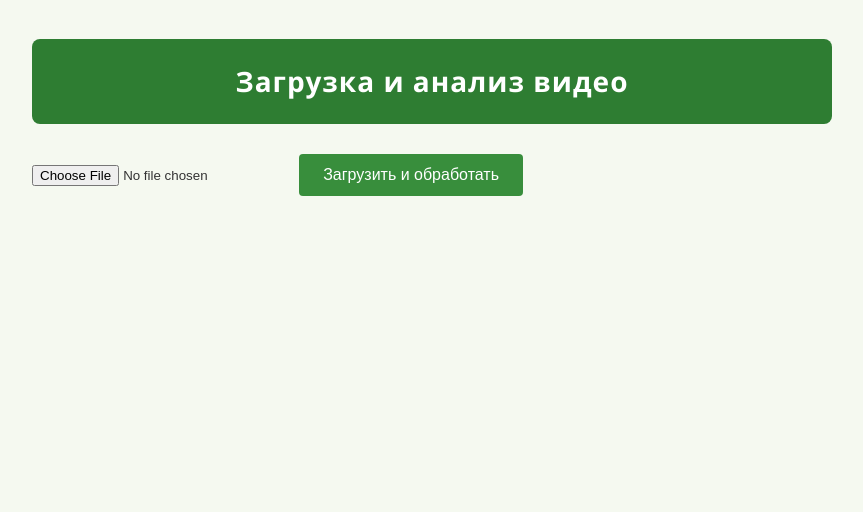
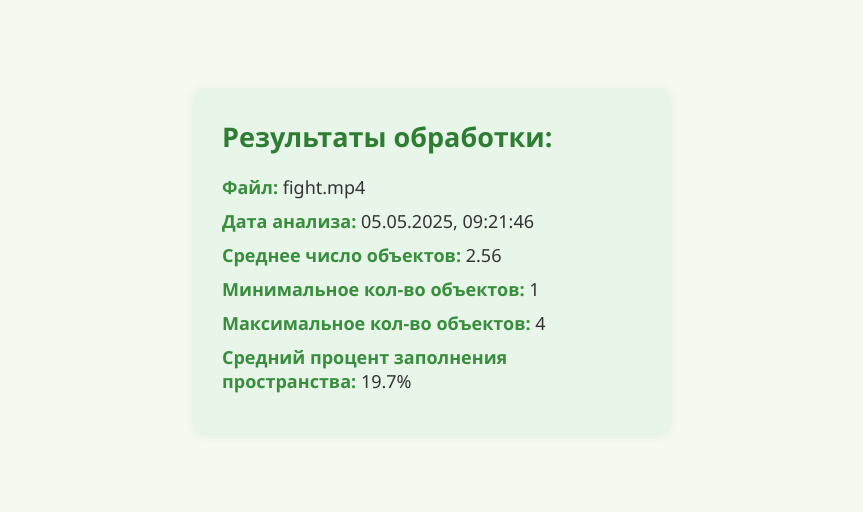
Before and after one commit to Salvia-Plant/Praktika, a Flask app: page / in a window 1280 px wide. Shown: the top 512 px of the page, without its empty margins (208-1071 px from the left). Run offline with Flask 3, Linux system fonts and the light colour scheme.

Commit message:
added comments

```diff
--- a/app.py
+++ b/app.py
@@ -4,38 +4,44 @@ import os
 import uuid
 
 app = Flask(__name__)
+#  Flask – это класс; мы создаём экземпляр (ООП) → объект с dunder‑методом __call__,
+#  поэтому веб‑сервер может «звать» app(request_environ) как функцию.
 
-UPLOAD_FOLDER = 'uploads'
-RESULT_FOLDER = 'results'
+UPLOAD_FOLDER = 'uploads' # куда кладём оригинальные ролики
+RESULT_FOLDER = 'results' # куда YOLO сохранит готовые видео
 os.makedirs(UPLOAD_FOLDER, exist_ok=True)
 os.makedirs(RESULT_FOLDER, exist_ok=True)
 
-model = YOLO('yolov8n.pt')  # Убедись, что файл модели есть в папке проекта
+model = YOLO('yolov8n.pt')
+#  – считываются веса .pt
+#  – строится вычислительный граф (PyTorch)
+#  – объект реализует __call__/predict, поэтому можно вызвать model(...)
 
-@app.route('/')
+@app.route('/') # ← декоратор: регистрирует URL "/" → функцию index
 def index():
-    return render_template('index.html')
+    return render_template('index.html') # Jinja2 → HTML → Response
 
-@app.route('/upload', methods=['POST'])
+@app.route('/upload', methods=['POST'])  # POST, т.к. клиент отправляет файл
 def upload():
-    if 'video' not in request.files:
+     # — Проверка, что в multipart‑form пришёл файл с ключом "video"
+    if 'video' not in request.files: # request.files – ImmutableMultiDict, dunder __getitem__
         return jsonify({'error': 'Нет файла'}), 400
     file = request.files['video']
     if file.filename == '':
         return jsonify({'error': 'Файл не выбран'}), 400
 
-    video_id = str(uuid.uuid4())
-    input_path = os.path.join(UPLOAD_FOLDER, f'{video_id}.mp4')
+    video_id = str(uuid.uuid4())  # — Генерируем уникальный id ролика (UUID4 → строка), чтобы не столкнуть имена
+    input_path = os.path.join(UPLOAD_FOLDER, f'{video_id}.mp4') # — Формируем путь, куда сохранить оригинал
 
     file.save(input_path)
 
     # Обработка видео нейронкой (YOLO)
-    results = model.predict(
+    results = model.predict(     # high‑level вызов Ultralytics
         input_path,
         save=True,
         save_txt=False,
         project=RESULT_FOLDER,
-        name=video_id,
+        name=video_id,    # подпапка = UUID → isolation
         exist_ok=True
     )
     # Найти обработанное видео
@@ -50,14 +56,28 @@ def upload():
     if not processed_video:
         return jsonify({'error': 'Ошибка обработки'}), 500
 
-    return jsonify({'result_url': f'/result/{video_id}/{processed_video}'})
+    return jsonify({'result_url': f'/result/{video_id}/{processed_video}'}) #Преобразует Python-словарь в JSON-строку:
+#Упаковывает это в HTTP-ответ с заголовком Content-Type: application/json.Отправляет результат на фронт.
+#Таким образом, сервер отвечает браузеру в формате JSON.
 
-
-@app.route('/result/<video_id>/<filename>')
+@app.route('/result/<video_id>/<filename>')  # динамические сегменты URL
 def result(video_id, filename):
+    # send_from_directory → готовый Response с заголовками,
+    #   поддерживает X‑Sendfile для nginx, range‑запросы и т.д.
     return send_from_directory(os.path.join(RESULT_FOLDER, video_id), filename)
 
 
 
 if __name__ == '__main__':
     app.run(debug=True)
+
+# Это web-приложение на Flask, которое позволяет пользователю загрузить видео, автоматически определить на нём животных
+# с помощью модели YOLOv8, и получить обработанное видео с выделенными объектами.Все данные между frontend и backend
+# передаются через JSON, а JavaScript обрабатывает загрузку и показ результата прямо в браузере, без перезагрузки.
+#Я реализовала backend, подключила модель, написала логику загрузки/отправки, и оформила базовый frontend с валидацией
+# и предпросмотром видео.
+
+#В проекте я использую JSON для общения между frontend и backend.
+#Flask-часть возвращает jsonify(...) — это Python-словарь, превращённый в JSON-ответ.
+#На frontend-е в JS я вызываю fetch(...).then(resp => resp.json()) — и получаю данные обратно в объекте.
+#Это простой способ передавать информацию между сервером и браузером, без перезагрузки страницы.
--- a/static/script.js
+++ b/static/script.js
@@ -1,37 +1,64 @@
 document.addEventListener('DOMContentLoaded', function() {
-    const uploadBtn = document.getElementById('upload-btn');
     const videoInput = document.getElementById('video-upload');
+    const preview = document.getElementById('video-preview');
+    const uploadBtn = document.getElementById('upload-btn'); // кнопка «Отправить»
     const resultContainer = document.getElementById('result-container');
-    const resultVideo = document.getElementById('result-video');
+    const resultVideo = document.getElementById('result-video'); // <video> с отмеченными животными
+    let selectedFile = null; // будет хранить выбранный объект File
 
+    //В JavaScript-части я использую обычные функции, обработчики событий и встроенные API браузера
+    //Когда пользователь выбирает видео, срабатывает событие change и запускается функция предпросмотра.
+    //При клике на кнопку — срабатывает событие click, формируется объект FormData, и файл отправляется через fetch() на backend.
+    //Мы также используем URL.createObjectURL — это встроенный способ показать видео до отправки.
+
+    // Предпросмотр видео до отправки на сервер
+    videoInput.addEventListener('change', function() {
+        if (videoInput.files && videoInput.files[0]) {
+            selectedFile = videoInput.files[0];
+            const url = URL.createObjectURL(selectedFile);
+            preview.src = url;
+            preview.style.display = 'block';
+            resultContainer.style.display = 'none'; // скрываем обработанное видео при выборе нового
+        } else {
+            preview.src = '';
+            preview.style.display = 'none';
+        }
+    });
+
+    // Отправка видео на сервер и показ обработанного видео
     uploadBtn.addEventListener('click', function () {
-        if (videoInput.files.length === 0) {
-            alert('Выберите видео!');
+        if (!selectedFile) {
+            alert('Сначала выберите видео!');
             return;
         }
-        const formData = new FormData();
-        formData.append('video', videoInput.files[0]);
+        const formData = new FormData();  // Формируем тело запроса: multipart/form-data
+        formData.append('video', selectedFile);  // ключ 'video' — совпадает с backend‑кодом
+
+         // Деактивируем кнопку, чтобы пользователь не нажимал повторно
         uploadBtn.disabled = true;
-        uploadBtn.textContent = 'Загрузка...';
+        uploadBtn.textContent = 'Обработка...';
 
-        fetch('/upload', {
+        fetch('/upload', {   // fetch API (Promise‑базовый) — POST на маршрут /upload (Flask)
             method: 'POST',
             body: formData
         })
-        .then(resp => resp.json())
+    //ответ от сервера обрабатывается через промисы (then, catch), и результат вставляется в HTML-страницу.
+        .then(resp => resp.json())  // парсим JSON‑ответ backend’а
         .then(data => {
             uploadBtn.disabled = false;
-            uploadBtn.textContent = 'Загрузить и обработать';
-            if (data.result_url) {
+            uploadBtn.textContent = 'Отправить на обработку';
+            if (data.result_url) {   // фласк вернул ссылку вида /result/<uuid>/file.mp4
                 resultVideo.src = data.result_url;
-                resultContainer.classList.remove('hidden');
+                resultContainer.style.display = 'block';
+                resultVideo.load();
+                resultVideo.play();
             } else {
                 alert(data.error || 'Ошибка обработки');
             }
         })
         .catch(err => {
             uploadBtn.disabled = false;
-            uploadBtn.textContent = 'Загрузить и обработать';
+            uploadBtn.textContent = 'Отправить на обработку';
             alert('Ошибка загрузки/обработки');
         });
     });
--- a/templates/index.html
+++ b/templates/index.html
@@ -2,21 +2,52 @@
 <html lang="ru">
 <head>
     <meta charset="UTF-8">
-    <title>Загрузка и анализ видео</title>
-    <link rel="stylesheet" href="/static/style.css">
+    <title>Результаты обработки видео</title>
+    <style>
+        body {
+            font-family: 'Segoe UI', Tahoma, Geneva, Verdana, sans-serif;
+            background: #f5f9f0;
+            color: #333;
+            padding: 40px;
+        }
+        .results-block {
+            background: #e8f5e9;
+            border-radius: 10px;
+            max-width: 420px;
+            margin: 40px auto;
+            padding: 30px 28px;
+            box-shadow: 0 2px 10px rgba(46, 125, 50, 0.10);
+            font-size: 18px;
+        }
+        .results-block h2 {
+            color: #2e7d32;
+            margin-top: 0;
+            margin-bottom: 20px;
+        }
+        .results-block ul {
+            list-style: none;
+            padding: 0;
+            margin: 0;
+        }
+        .results-block li {
+            margin-bottom: 10px;
+        }
+        .results-block li b {
+            color: #388e3c;
+        }
+    </style>
 </head>
 <body>
-    <div class="container">
-        <h1>Загрузка и анализ видео</h1>
-        <div class="upload-box">
-            <input type="file" id="video-upload" accept="video/*">
-            <button id="upload-btn">Загрузить и обработать</button>
-        </div>
-        <div class="result-container hidden" id="result-container">
-            <h2>Результат обработки</h2>
-            <video id="result-video" controls></video>
-        </div>
+    <div class="results-block">
+        <h2>Результаты обработки:</h2>
+        <ul>
+            <li><b>Файл:</b> fight.mp4</li>
+            <li><b>Дата анализа:</b> 05.05.2025, 09:21:46</li>
+            <li><b>Среднее число объектов:</b> 2.56</li>
+            <li><b>Минимальное кол-во объектов:</b> 1</li>
+            <li><b>Максимальное кол-во объектов:</b> 4</li>
+            <li><b>Средний процент заполнения пространства:</b> 19.7%</li>
+        </ul>
     </div>
-    <script src="/static/script.js"></script>
 </body>
 </html>
```
Also changed, not shown: eslint.config.mjs (+5 -4 lines), 3 other files.
